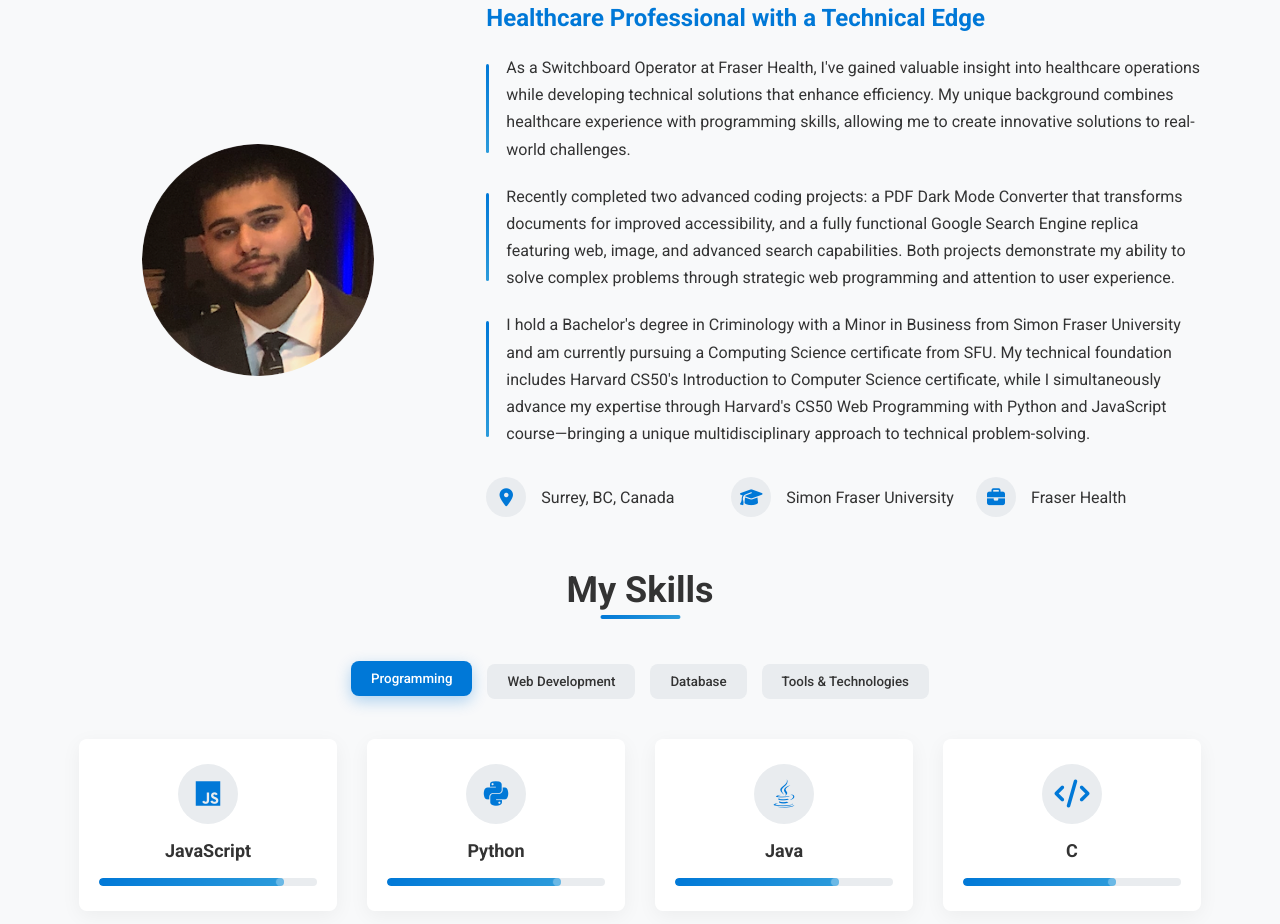
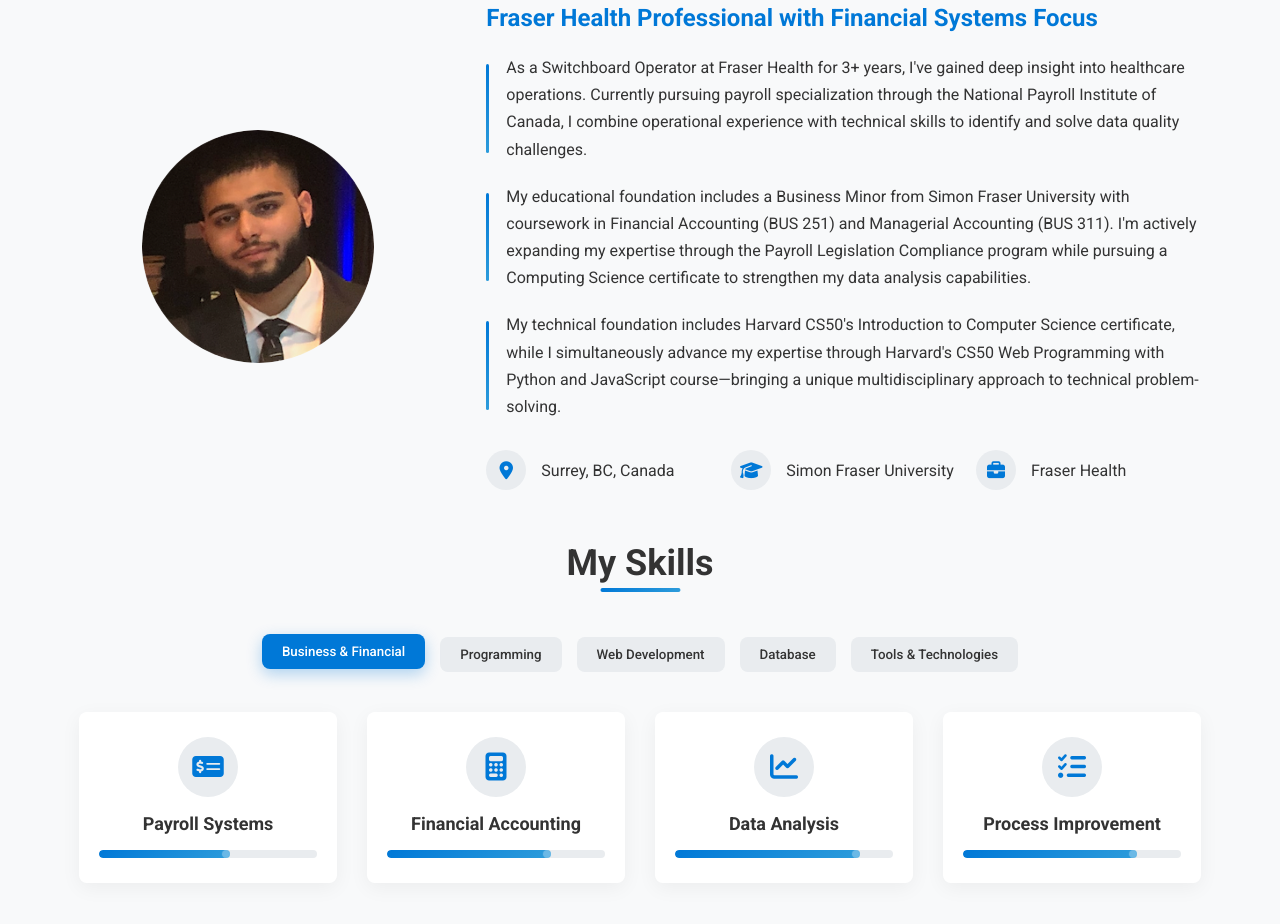
Before and after one commit to v-nnn/portfolio, a plain HTML site: page index.html in a window 1280 px wide. Shown: the part 894-1818 px from the top of the page. Drawn offline with nearby package versions, Linux system fonts and the light colour scheme; animation ran at ten frames a second.

Commit message:
MAJOR UPDATE - SHITED FOCUS FOR PAYROLL ANALYST

```diff
--- a/index.html
+++ b/index.html
@@ -64,8 +64,8 @@
                     <span class="greeting">Hello, I'm</span>
                     <span class="name" id="typingName">Vishav Nandha</span>
                 </h1>
-                <h2 class="hero-subtitle" id="typingSubtitle">Healthcare Professional & Developer</h2>
-                <p class="hero-description">Bridging healthcare operations with innovative technical solutions</p>
+                <h2 class="hero-subtitle" id="typingSubtitle">Business Systems Analyst | Payroll & Financial Systems</h2>
+                <p class="hero-description">Leveraging Fraser Health experience and business education to improve payroll and financial processes through data analysis</p>
                 <div class="hero-cta">
                     <a href="#projects" class="btn btn-primary">View My Work</a>
                     <a href="#contact" class="btn btn-secondary">Get In Touch</a>
@@ -93,15 +93,15 @@
                     </div>
                 </div>
                 <div class="about-text">
-                    <h3 class="about-subtitle">Healthcare Professional with a Technical Edge</h3>
+                    <h3 class="about-subtitle">Fraser Health Professional with Financial Systems Focus</h3>
                     <p class="about-description">
-                        As a Switchboard Operator at Fraser Health, I've gained valuable insight into healthcare operations while developing technical solutions that enhance efficiency. My unique background combines healthcare experience with programming skills, allowing me to create innovative solutions to real-world challenges.
+                        As a Switchboard Operator at Fraser Health for 3+ years, I've gained deep insight into healthcare operations. Currently pursuing payroll specialization through the National Payroll Institute of Canada, I combine operational experience with technical skills to identify and solve data quality challenges.
                     </p>
                     <p class="about-description">
-                        Recently completed two advanced coding projects: a PDF Dark Mode Converter that transforms documents for improved accessibility, and a fully functional Google Search Engine replica featuring web, image, and advanced search capabilities. Both projects demonstrate my ability to solve complex problems through strategic web programming and attention to user experience.
+                        My educational foundation includes a Business Minor from Simon Fraser University with coursework in Financial Accounting (BUS 251) and Managerial Accounting (BUS 311). I'm actively expanding my expertise through the Payroll Legislation Compliance program while pursuing a Computing Science certificate to strengthen my data analysis capabilities.
                     </p>
                     <p class="about-description">
-                        I hold a Bachelor's degree in Criminology with a Minor in Business from Simon Fraser University and am currently pursuing a Computing Science certificate from SFU. My technical foundation includes Harvard CS50's Introduction to Computer Science certificate, while I simultaneously advance my expertise through Harvard's CS50 Web Programming with Python and JavaScript course—bringing a unique multidisciplinary approach to technical problem-solving.
+                        My technical foundation includes Harvard CS50's Introduction to Computer Science certificate, while I simultaneously advance my expertise through Harvard's CS50 Web Programming with Python and JavaScript course—bringing a unique multidisciplinary approach to technical problem-solving.
                     </p>
                     <div class="about-details">
                         <div class="detail">
@@ -127,15 +127,58 @@
         <div class="container">
             <h2 class="section-title" data-text="My Skills">My Skills</h2>
             <div class="skills-categories">
-                <button class="category-btn active" data-category="programming">Programming</button>
+                <button class="category-btn active" data-category="business">Business & Financial</button>
+                <button class="category-btn" data-category="programming">Programming</button>
                 <button class="category-btn" data-category="web">Web Development</button>
                 <button class="category-btn" data-category="database">Database</button>
                 <button class="category-btn" data-category="tools">Tools & Technologies</button>
             </div>
 
             <div class="skills-content">
+                <!-- Business & Financial Skills -->
+                <div class="skills-category active" data-category="business">
+                    <div class="skills-grid">
+                        <div class="skill-item" data-skill="Payroll Systems">
+                            <div class="skill-icon">
+                                <i class="fas fa-money-check-alt"></i>
+                            </div>
+                            <h3 class="skill-name">Payroll Systems</h3>
+                            <div class="skill-bar">
+                                <div class="skill-progress" data-progress="60"></div>
+                            </div>
+                        </div>
+                        <div class="skill-item" data-skill="Financial Accounting">
+                            <div class="skill-icon">
+                                <i class="fas fa-calculator"></i>
+                            </div>
+                            <h3 class="skill-name">Financial Accounting</h3>
+                            <div class="skill-bar">
+                                <div class="skill-progress" data-progress="75"></div>
+                            </div>
+                        </div>
+                        <div class="skill-item" data-skill="Data Analysis">
+                            <div class="skill-icon">
+                                <i class="fas fa-chart-line"></i>
+                            </div>
+                            <h3 class="skill-name">Data Analysis</h3>
+                            <div class="skill-bar">
+                                <div class="skill-progress" data-progress="85"></div>
+                            </div>
+                        </div>
+                        <div class="skill-item" data-skill="Process Improvement">
+                            <div class="skill-icon">
+                                <i class="fas fa-tasks"></i>
+                            </div>
+                            <h3 class="skill-name">Process Improvement</h3>
+                            <div class="skill-bar">
+                                <div class="skill-progress" data-progress="80"></div>
+                            </div>
+                        </div>
+                    </div>
+                </div>
+
                 <!-- Programming Skills -->
-                <div class="skills-category active" data-category="programming">
+                <div class="skills-category" data-category="programming">
                     <div class="skills-grid">
                         <div class="skill-item" data-skill="JavaScript">
                             <div class="skill-icon">
```
